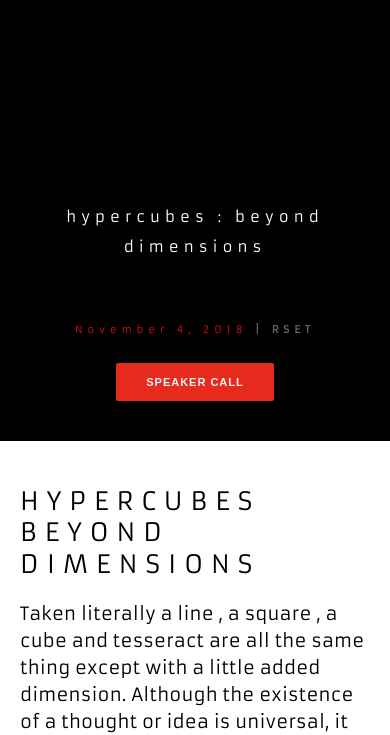
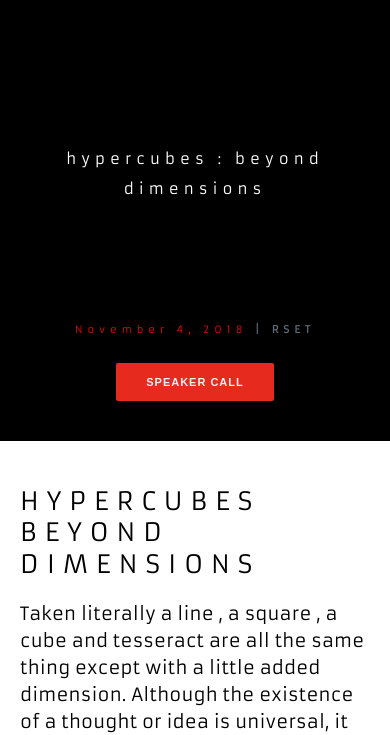
Before and after one commit to iamjosephvarghese/TEDxRSET_Speaker_Call_Website, a website: page index.html in a window 390 px wide. Shown: the part 109-844 px from the top of the page. Drawn offline with nearby package versions, Linux system fonts and the light colour scheme.

Commit message:
Fixed the title centering

```diff
--- a/index.html
+++ b/index.html
@@ -108,6 +108,9 @@ button:hover {
     }
 
     @media (max-width: 900px){
+      .id2017{
+        padding-bottom: 15%;
+      }
 .contentText1 {
   margin-top: 5rem !important;
     }
```
